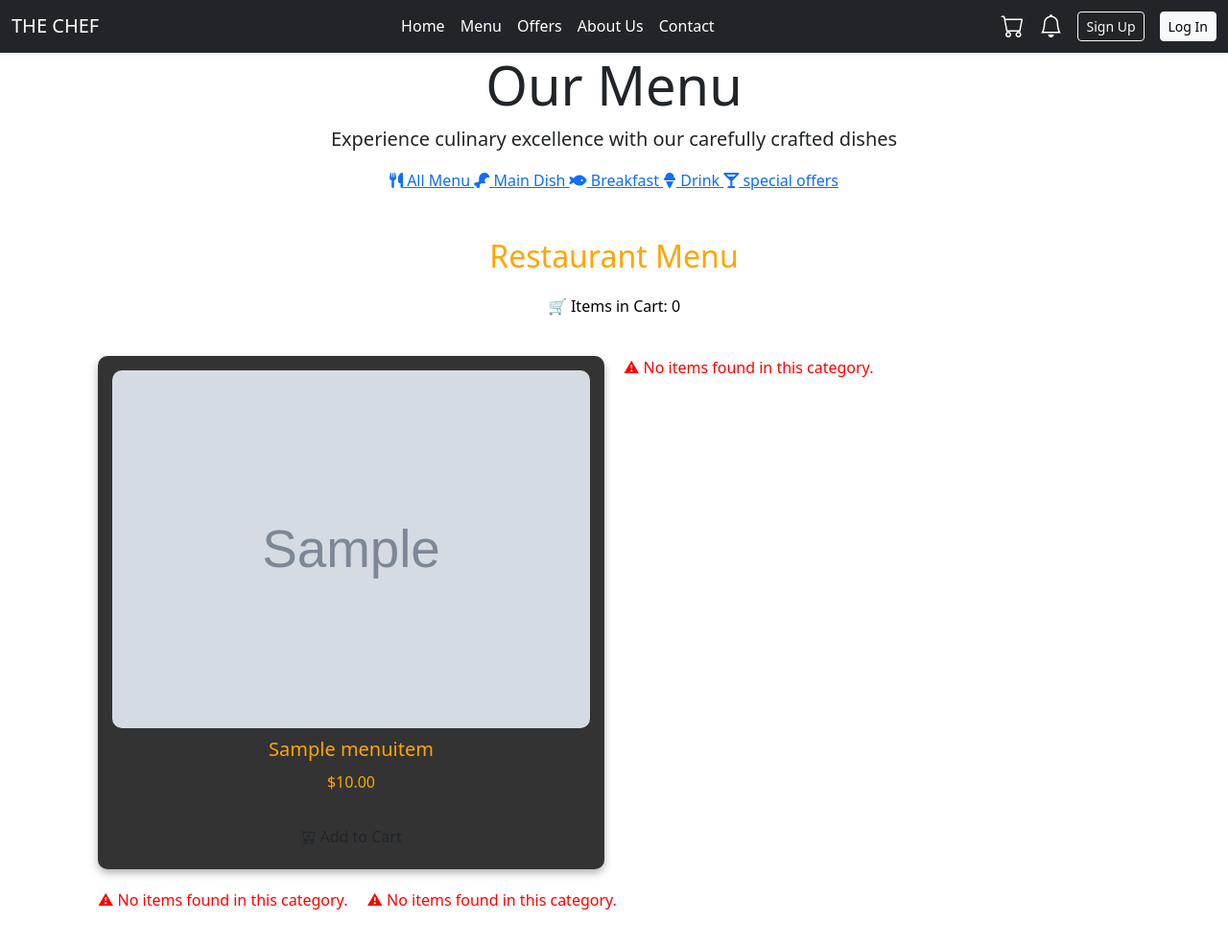
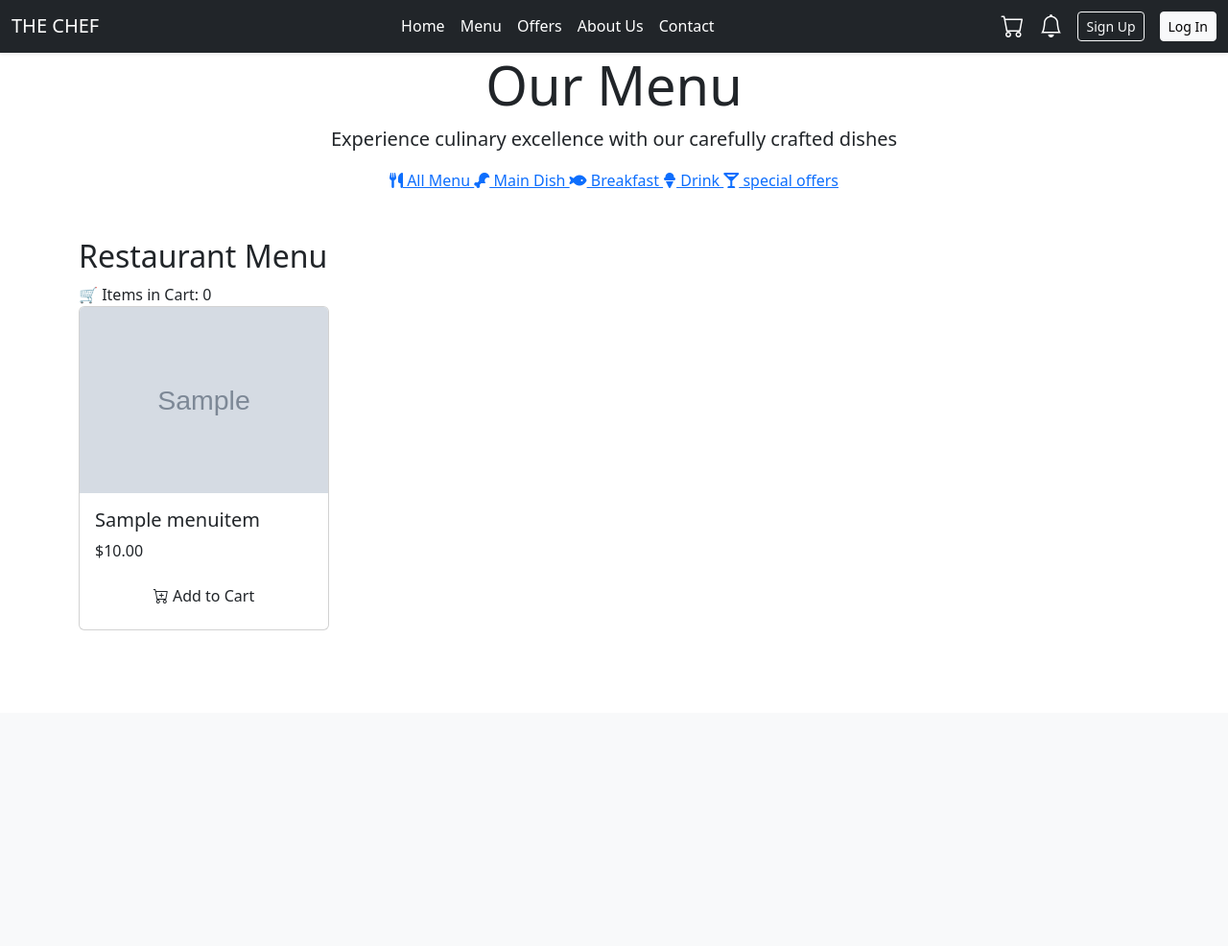
Before and after one commit to Mahmoud-Eid-Elsayed/restaurant-app, a PHP site: page /restaurant-app/src/static/php/menu/menu.php in a window 1280 px wide. Shown: the part 57-1043 px from the top of the page at 96% size. After the commit the page ends 714 px from the top, so only its background shows below. Run offline with PHP 8.4, Linux system fonts and the light colour scheme; data comes from the database, SQL or seed files in the repository; tables that the repository leaves empty hold one stand-in row (values such as "Sample post"); grey boxes marked "Sample" are stand-in pictures; a stand-in replaces the project's code that opens the database connection.

Commit message:
edit menu.php

```diff
--- a/src/static/php/menu/menu.php
+++ b/src/static/php/menu/menu.php
@@ -62,41 +62,37 @@ try {
             font-weight: bold;
             border-radius: 10px;
             transition: background 0.3s;
-            border: none;
-            padding: 10px 15px;
-            width: 100%;
-            margin-top: 10px;
         }
 
         .btn-add:hover {
-            background-color: darkorange;
+            background-color: #219150;
         }
 
-        .navbar1 {
-            background-color: black;
-            padding: 10px;
+        .pagination {
+            justify-content: center;
+            margin-top: 20px;
         }
 
-        .navbar1 a {
-            color: orange;
+        .pagination a {
+            margin: 0 5px;
             text-decoration: none;
-            margin-right: 15px;
+            color: #2C3E50;
         }
 
-        .navbar1 a:hover {
-            color: darkorange;
+        .badge {
+            position: absolute;
+            top: -5px;
+            right: -5px;
+            background: red;
+            color: white;
+            font-size: 12px;
+            border-radius: 50%;
+            padding: 3px 6px;
         }
 
-        .container h2 {
-            color: orange;
-            text-align: center;
-            margin-bottom: 20px;
-        }
-
-        #cart-status {
-            color: black;
-            text-align: center;
-            margin-bottom: 20px;
+        .pagination a.active {
+            font-weight: bold;
+            color: #E74C3C;
         }
     </style>
 </head>
@@ -131,38 +127,33 @@ try {
     <div class="container mt-5">
         <h2>Restaurant Menu</h2>
         <div id="cart-status">🛒 Items in Cart: <span id="cart-count"><?= $cart_count; ?></span></div>
-        <div class="menu-container">
+        <div class="row row-cols-1 row-cols-md-4 g-4">
             <?php
             foreach ($categories as $categoryID => $categoryName) {
                 if ($selectedCategory !== 'all' && $selectedCategory != $categoryID) {
                     continue;
                 }
 
-                try {
                 $stmt = $conn->prepare("SELECT ItemID, ItemName, Price, ImageURL FROM MenuItem WHERE CategoryID = ? AND Availability = 1");
                 $stmt->execute([$categoryID]);
                 $result = $stmt;
 
-                    if ($result->rowCount() == 0) {
-                        echo "<p style='color: red;'>⚠ No items found in this category.</p>";
-                    }
-
-                    while ($item = $result->fetch(PDO::FETCH_ASSOC)) {
-                        $imageURL = !empty($item['ImageURL']) ? htmlspecialchars($item['ImageURL']) : 'path/to/default/image.jpg';
+                while ($item = $result->fetch()) {
                     echo "
-                        <div class='menu-item'>
-                            <img src='$imageURL' alt='" . htmlspecialchars($item['ItemName']) . "'>
-                            <h5>" . htmlspecialchars($item['ItemName']) . "</h5>
-                            <p>\$" . htmlspecialchars($item['Price']) . "</p>
-                            <button class='btn btn-add add-to-cart' data-id='" . htmlspecialchars($item['ItemID']) . "'>
+                    <div class='col'>
+                        <div class='card'>
+                            <img src='" . htmlspecialchars($item['ImageURL']) . "' class='card-img-top' alt='" . htmlspecialchars($item['ItemName']) . "'>
+                            <div class='card-body'>
+                                <h5 class='card-title'>" . htmlspecialchars($item['ItemName']) . "</h5>
+                                <p class='price'>\$" . htmlspecialchars($item['Price']) . "</p>
+                                <button class='btn btn-add w-100 add-to-cart' data-id='" . htmlspecialchars($item['ItemID']) . "'>
                                     <i class='bi bi-cart-plus'></i> Add to Cart
                                 </button>
+                            </div>
+                        </div>
                     </div>";
                 }
                 $stmt->closeCursor();
-                } catch (PDOException $e) {
-                    die("Error fetching items: " . $e->getMessage());
-                }
             }
             ?>
         </div>
@@ -171,7 +162,7 @@ try {
     <script src="https://cdn.jsdelivr.net/npm/bootstrap@5.3.2/dist/js/bootstrap.bundle.min.js"></script>
     <script>
         document.querySelectorAll('.add-to-cart').forEach(button => {
-        button.addEventListener('click', function() {
+            button.addEventListener('click', function () {
                 let itemID = this.getAttribute('data-id');
                 fetch('add_to_cart.php', {
                     method: 'POST',
@@ -181,11 +172,11 @@ try {
                     .then(response => response.text())
                     .then(data => {
                         document.getElementById('cart-count').innerText = data;
-                alert('Item added to cart!');
                     })
                     .catch(error => console.error('Error:', error));
             });
         });
     </script>
+
 </body>
 </html>
```
Lines whose indentation alone changed are shown as unchanged.
